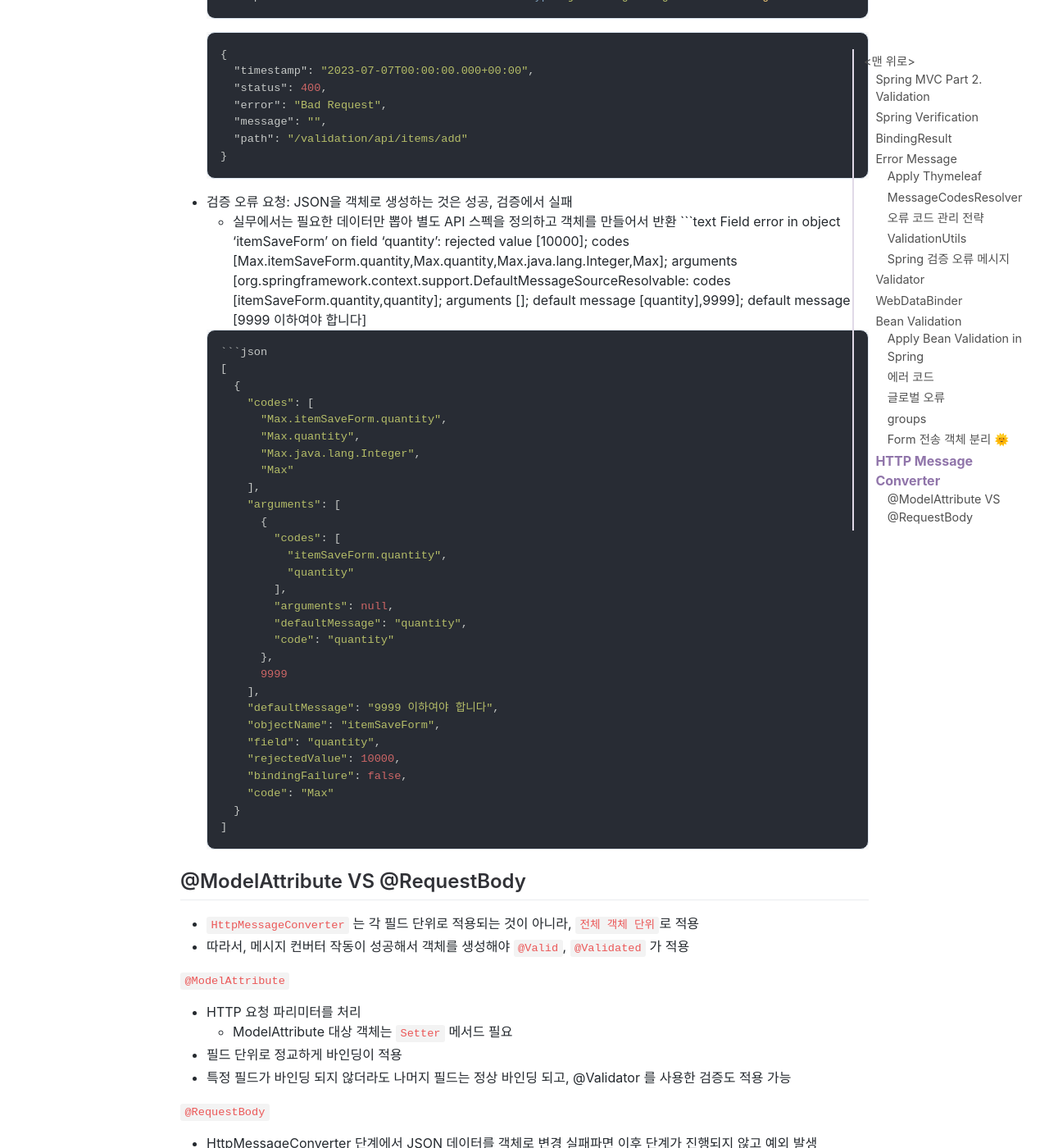
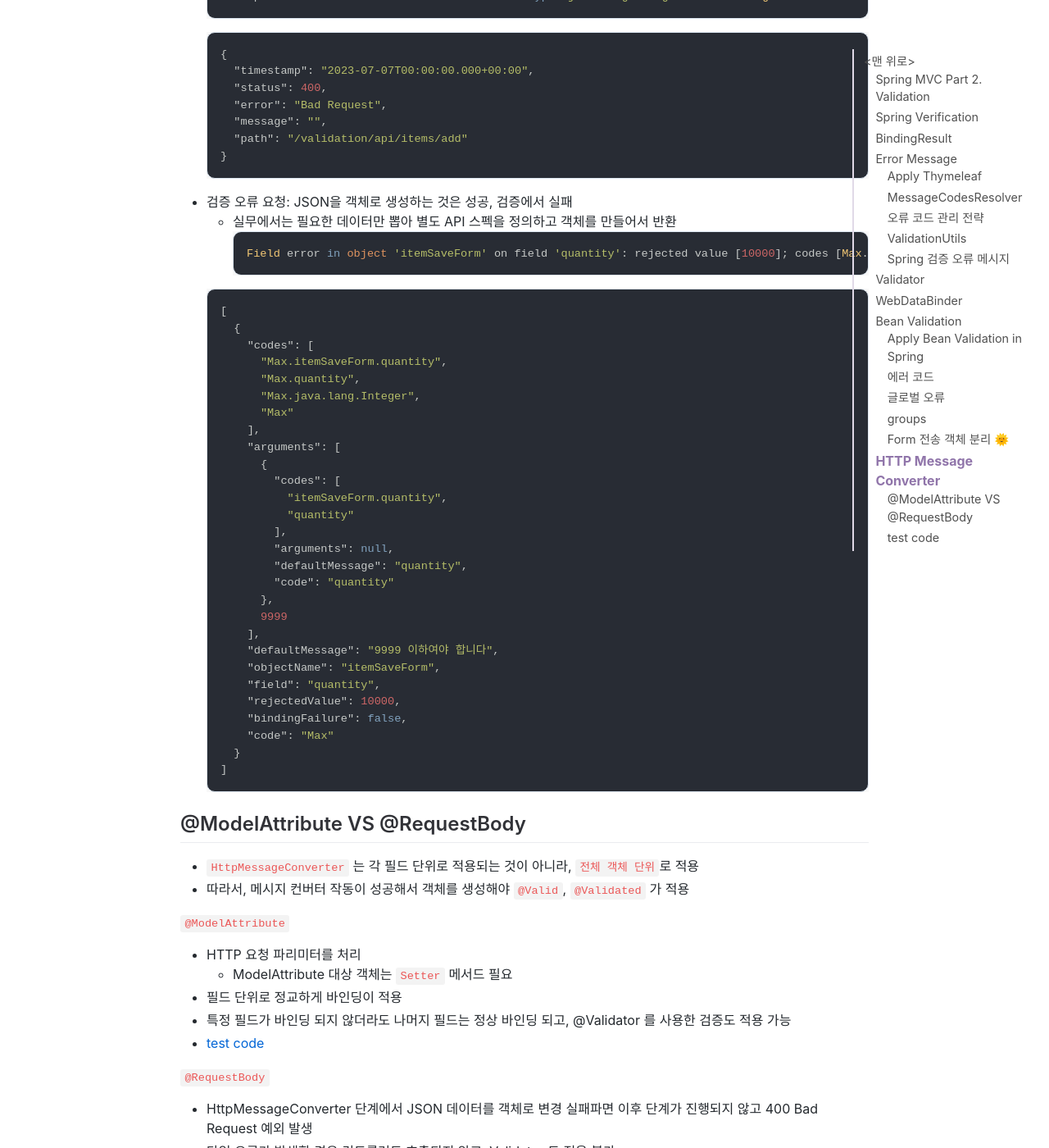
Before and after one commit to jihunparkme/jihunparkme.github.io, a Jekyll site: the page built from _posts/2021-10-12-Spring-MVC-Part2-Validation.md, in a window 1280 px wide and 1400 px high, scrolled down 17954 px. Shown: the whole window at 82% size. Built offline with Jekyll 4.4.1, drawn with Linux system fonts in a browser that asks for light colours; nearby versions of some CDN libraries; comment, search, counter and statistics services are not loaded; some of the changed text lies outside the part shown.

Commit message:
[Conquest of Spring] edit formmat

````diff
--- a/_posts/2021-10-12-Spring-MVC-Part2-Validation.md
+++ b/_posts/2021-10-12-Spring-MVC-Part2-Validation.md
@@ -828,8 +828,8 @@
   - 실무에서는 필요한 데이터만 뽑아 별도 API 스펙을 정의하고 객체를 만들어서 반환
   ```text
   Field error in object 'itemSaveForm' on field 'quantity': rejected value [10000]; codes [Max.itemSaveForm.quantity,Max.quantity,Max.java.lang.Integer,Max]; arguments [org.springframework.context.support.DefaultMessageSourceResolvable: codes [itemSaveForm.quantity,quantity]; arguments []; default message [quantity],9999]; default message [9999 이하여야 합니다]
+  ```
 
-  ```
   ```json
   [
     {
@@ -871,9 +871,10 @@
   - ModelAttribute 대상 객체는 `Setter` 메서드 필요
 - 필드 단위로 정교하게 바인딩이 적용
 - 특정 필드가 바인딩 되지 않더라도 나머지 필드는 정상 바인딩 되고, @Validator 를 사용한 검증도 적용 가능
+- [test code]()
 
 `@RequestBody`
-- HttpMessageConverter 단계에서 JSON 데이터를 객체로 변경 실패파면 이후 단계가 진행되지 않고 예외 발생
+- HttpMessageConverter 단계에서 JSON 데이터를 객체로 변경 실패파면 이후 단계가 진행되지 않고 400 Bad Request 예외 발생
 - 타입 오류가 발생할 경우 컨트롤러도 호출되지 않고, Validator 도 적용 불가
   ```json
   {
@@ -883,21 +884,7 @@
       "path": "/validation/api/items/add"
   }
   ```
-
-
-
-
-
-
-
-
-
-
-
-
-
-최종 코드 추가...
-
+- [test code]()
 ---
 
 **스프링 완전 정복 로드맵**
````
